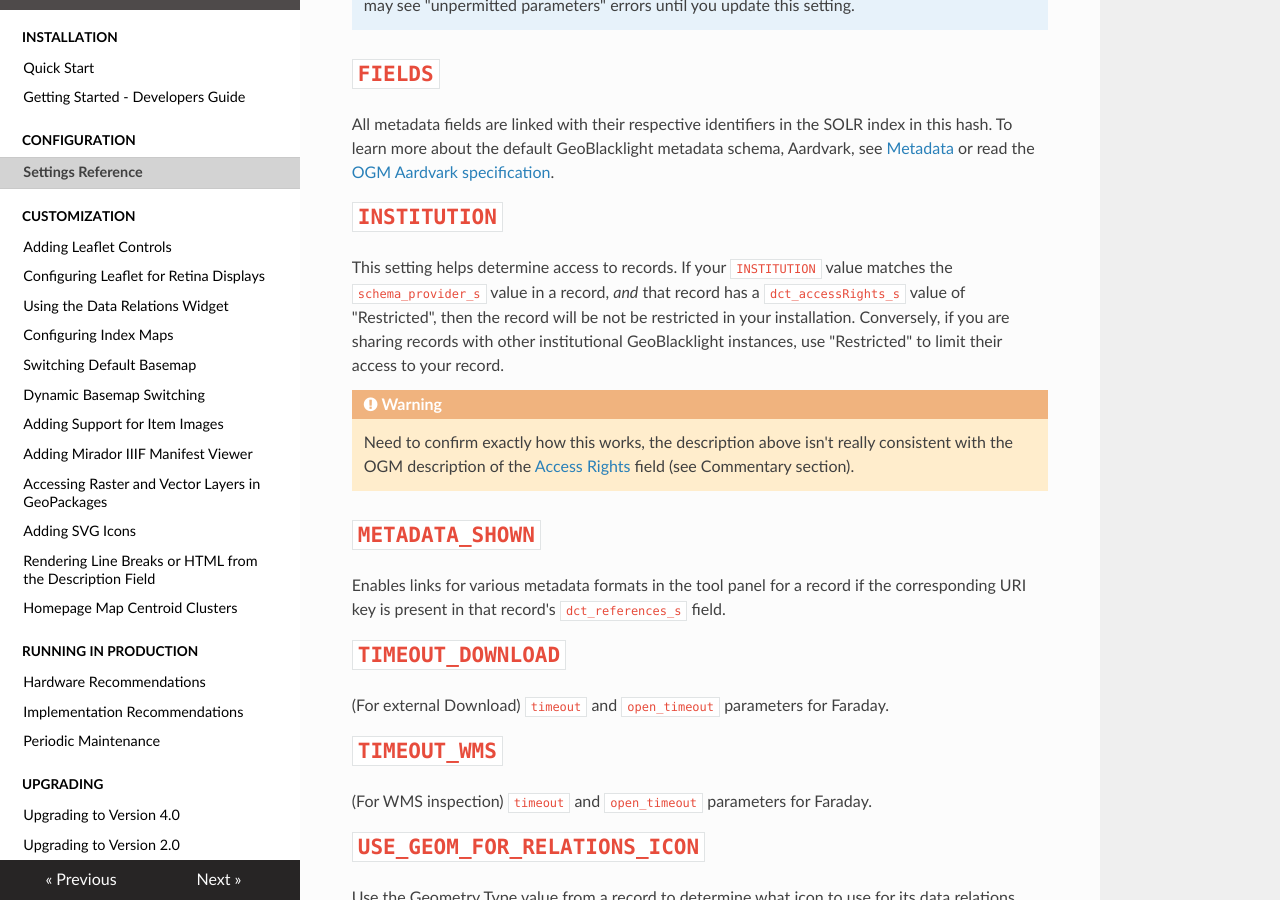
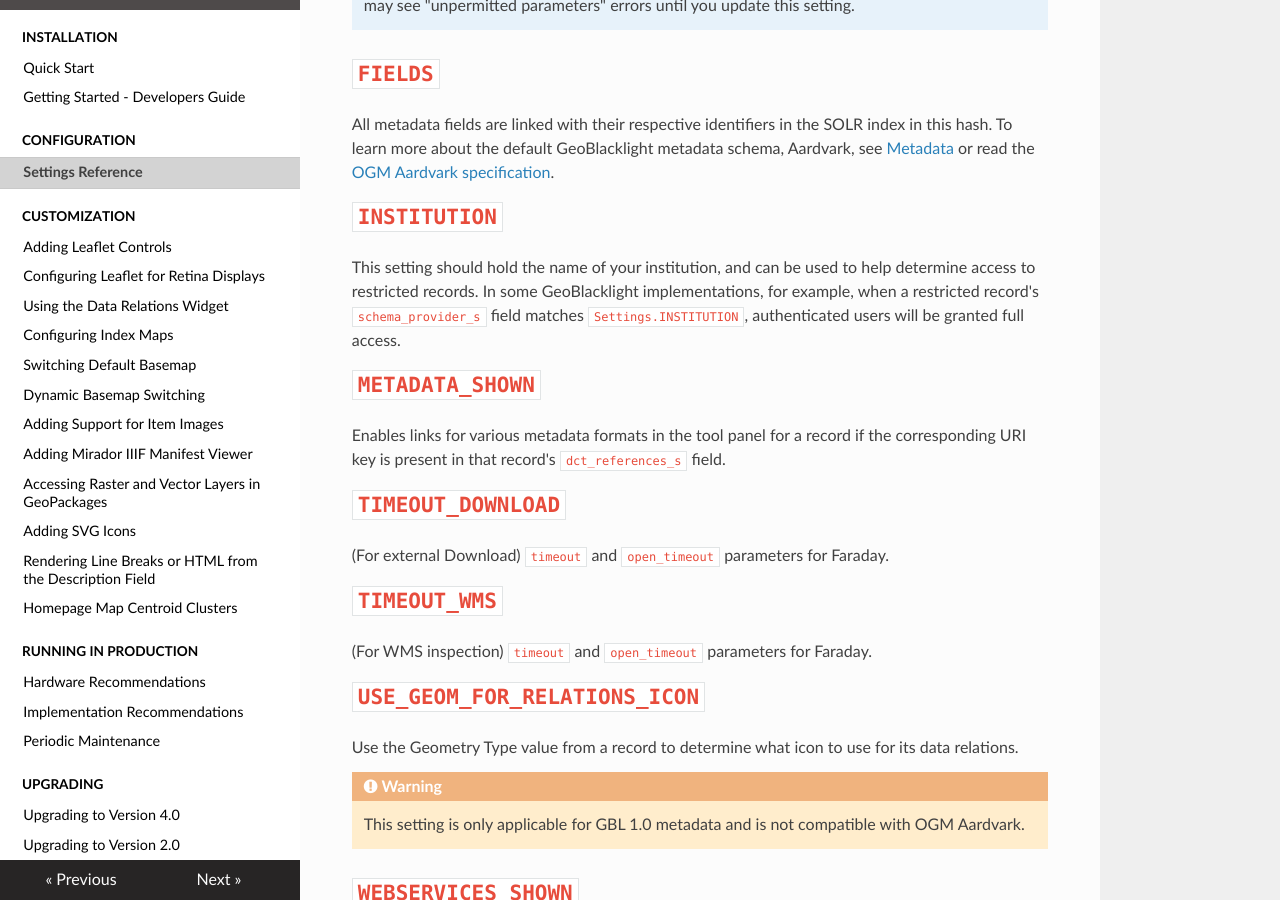
Before and after one commit to geoblacklight/docs-archive, an MkDocs documentation site: the page built from docs/configuration/settings.md, in a window 1280 px wide and 900 px high, scrolled down 1375 px. Built offline with MkDocs 1.6.1, drawn with Linux system fonts in a browser that asks for light colours; nearby versions of some CDN libraries.

Commit message:
update INSTITUTION description

```diff
--- a/docs/configuration/settings.md
+++ b/docs/configuration/settings.md
@@ -50,10 +50,7 @@ All metadata fields are linked with their respective identifiers in the SOLR ind
 
 ### `INSTITUTION`
 
-This setting helps determine access to records. If your `INSTITUTION` value matches the `schema_provider_s` value in a record, *and* that record has a `dct_accessRights_s` value of "Restricted", then the record will be not be restricted in your installation. Conversely, if you are sharing records with other institutional GeoBlacklight instances, use "Restricted" to limit their access to your record.
-
-!!! warning
-    Need to confirm exactly how this works, the description above isn't really consistent with the OGM description of the [Access Rights](https://opengeometadata.org/ogm-aardvark/#access-rights) field (see Commentary section).
+This setting should hold the name of your institution, and can be used to help determine access to restricted records. In some GeoBlacklight implementations, for example, when a restricted record's `schema_provider_s` field matches `Settings.INSTITUTION`, authenticated users will be granted full access.
 
 ### `METADATA_SHOWN`
 
```
